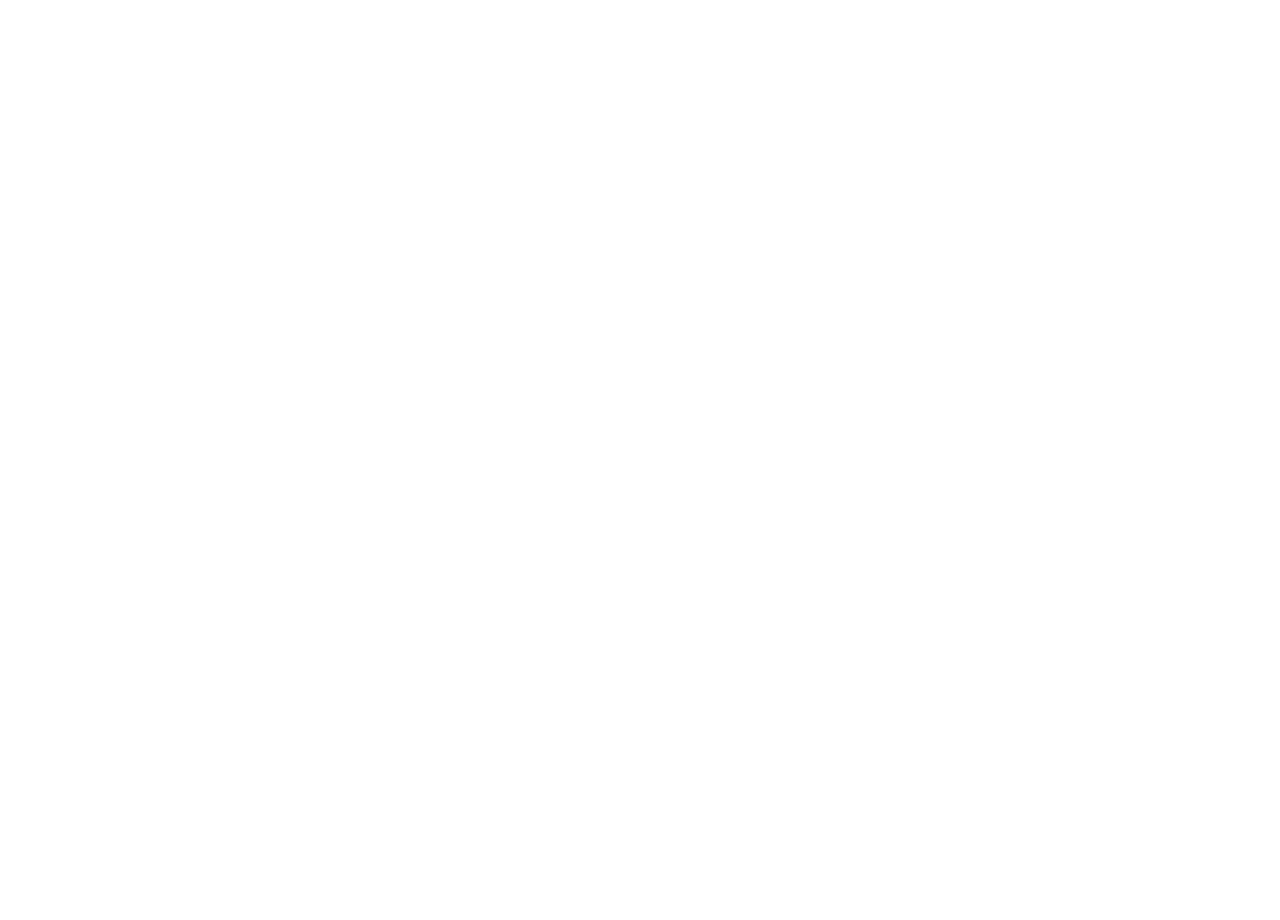
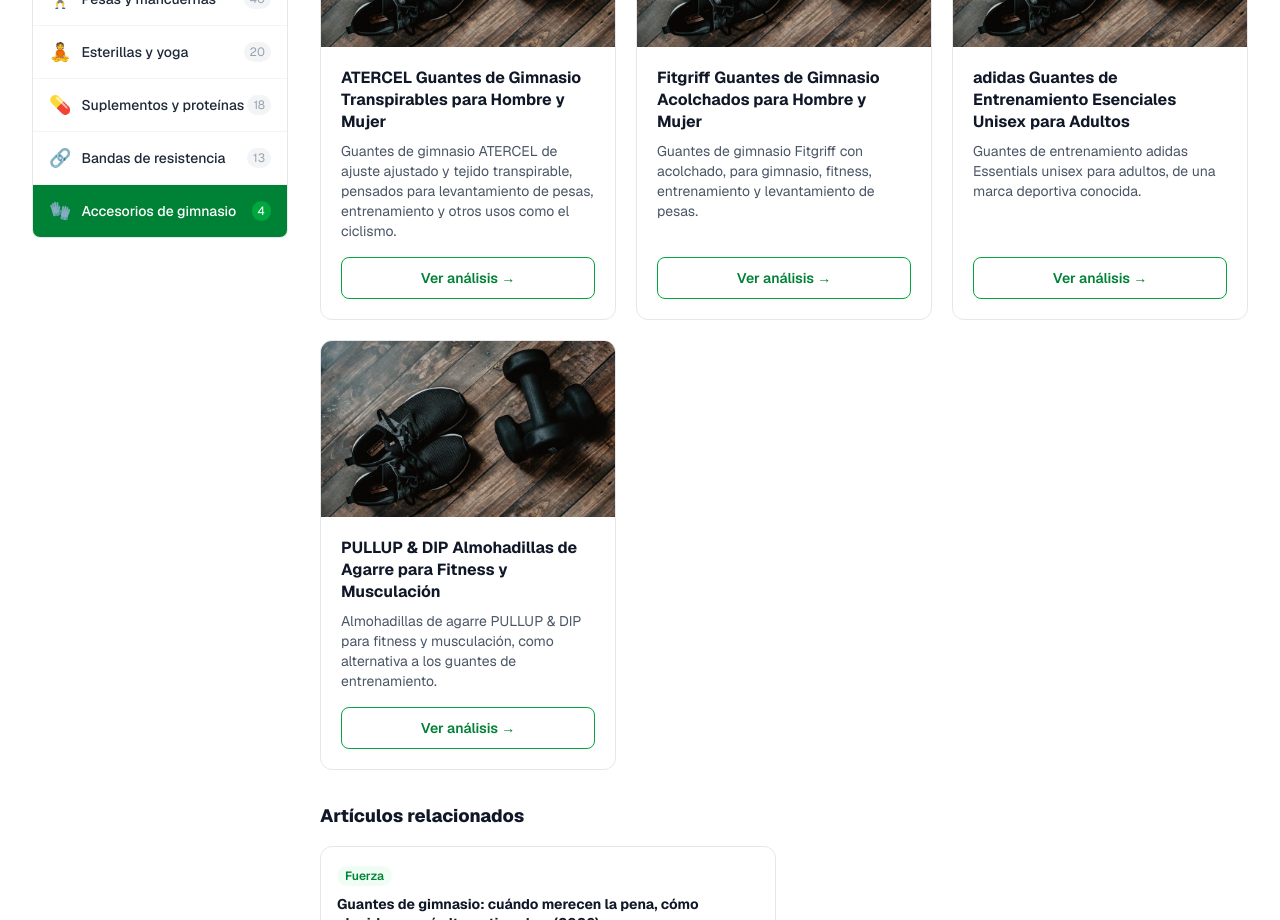
Before and after one commit to mktweb360/fitnessfacil, a Next.js app: page /tienda/accesorios-gimnasio in a window 1280 px wide. Before the commit this address had no page. Shown: the part 380-1300 px from the top of the page. Before the commit the page ends 800 px from the top, so only its background shows below. Built offline with nearby package versions, Linux system fonts and the light colour scheme.

Commit message:
aAñade categoría de accesorios de gimnasio y 4 productos de guantes y agarre
aProductos de la categoría nueva usados por el artículo de guantes de gimnasio.

```diff
--- a/data/products.ts
+++ b/data/products.ts
@@ -83,6 +83,13 @@ export const categories = [
     icon: "🔗",
     priceRange: "8€ — 25€",
   },
+{
+slug: "accesorios-gimnasio",
+name: "Accesorios de gimnasio",
+description: "Guantes, almohadillas de agarre y otros accesorios para entrenar con pesas",
+icon: "🧤",
+priceRange: "Consultar precio",
+},
 ];
 
 export const products: Product[] = [
@@ -3322,6 +3329,76 @@ export const products: Product[] = [
     image: "/images/products/domyos-set-3-minibands.jpg",
     relatedPosts: ["bandas-elasticas-musculacion-guia","entrenamiento-fuerza-casa-equipamiento-minimo"],
   },
+
+// ACCESORIOS DE GIMNASIO
+{
+slug: "atercel-guantes-gimnasio-transpirables",
+name: "ATERCEL Guantes de Gimnasio Transpirables para Hombre y Mujer",
+asin: "B07KQP1X5T",
+categorySlug: "accesorios-gimnasio",
+categoryName: "Accesorios de gimnasio",
+price: "Consultar precio",
+priceMin: 0,
+rating: 0,
+reviewCount: 0,
+shortDescription: "Guantes de gimnasio ATERCEL de ajuste ajustado y tejido transpirable, pensados para levantamiento de pesas, entrenamiento y otros usos como el ciclismo.",
+fullDescription: "Guantes de gimnasio de la marca ATERCEL para hombre y mujer. Según el fabricante, son transpirables, de ajuste ajustado y válidos para levantamiento de pesas, entrenamiento general y ciclismo. Es una opción de guante ligero para quien quiere proteger la palma de las manos sin renunciar a sentir la barra. Conviene revisar la tabla de tallas de la ficha antes de comprar, porque un guante mal ajustado pierde agarre.",
+pros: ["Pensados para hombre y mujer", "Tejido transpirable y ajuste ajustado, según el fabricante", "Uso polivalente: pesas, entrenamiento y ciclismo"],
+cons: ["No los hemos probado: la información procede del fabricante", "Conviene comprobar la talla en la ficha antes de comprar"],
+specs: { "Uso": "Levantamiento de pesas y entrenamiento", "Ajuste": "Ajustado, según el fabricante", "Público": "Hombre y mujer" },
+relatedPosts: ["guantes-gimnasio-como-elegir-alternativas", "entrenamiento-fuerza-casa-equipamiento-minimo"],
+},
+{
+slug: "fitgriff-guantes-gimnasio-acolchados",
+name: "Fitgriff Guantes de Gimnasio Acolchados para Hombre y Mujer",
+asin: "B0CFYDHGXK",
+categorySlug: "accesorios-gimnasio",
+categoryName: "Accesorios de gimnasio",
+price: "Consultar precio",
+priceMin: 0,
+rating: 0,
+reviewCount: 0,
+shortDescription: "Guantes de gimnasio Fitgriff con acolchado, para gimnasio, fitness, entrenamiento y levantamiento de pesas.",
+fullDescription: "Guantes de gimnasio de la marca Fitgriff, descritos como acolchados y pensados para hombre y mujer. Sirven para entrenamiento de fuerza, fitness y levantamiento de pesas. El acolchado es lo que los diferencia de un guante fino: reparte la presión sobre la palma, a cambio de menos sensibilidad con la barra. Es una opción razonable si lo que más molesta son las rozaduras.",
+pros: ["Acolchado en la palma, según el fabricante", "Pensados para hombre y mujer", "Pensados para fitness y levantamiento de pesas"],
+cons: ["No los hemos probado: la información procede del fabricante", "Más acolchado suele significar menos tacto con la barra"],
+specs: { "Uso": "Gimnasio, fitness y levantamiento de pesas", "Palma": "Acolchada, según el fabricante", "Público": "Hombre y mujer" },
+relatedPosts: ["guantes-gimnasio-como-elegir-alternativas", "rutina-mancuernas-casa-semana"],
+},
+{
+slug: "adidas-guantes-entrenamiento-esenciales",
+name: "adidas Guantes de Entrenamiento Esenciales Unisex para Adultos",
+asin: "B0CZ4528QG",
+categorySlug: "accesorios-gimnasio",
+categoryName: "Accesorios de gimnasio",
+price: "Consultar precio",
+priceMin: 0,
+rating: 0,
+reviewCount: 0,
+shortDescription: "Guantes de entrenamiento adidas Essentials unisex para adultos, de una marca deportiva conocida.",
+fullDescription: "Guantes de entrenamiento de la línea esencial de adidas, unisex y para adultos. Son una opción para quien prefiere una marca deportiva conocida y un guante de uso general para entrenar. Como en cualquier guante, conviene mirar la tabla de tallas del fabricante antes de elegir.",
+pros: ["Marca deportiva muy conocida", "Modelo unisex para adultos", "Pensados para entrenamiento en general"],
+cons: ["No los hemos probado: la información procede del fabricante", "Revisar la tabla de tallas antes de comprar"],
+specs: { "Uso": "Entrenamiento en general", "Público": "Unisex, adultos", "Marca": "adidas" },
+relatedPosts: ["guantes-gimnasio-como-elegir-alternativas"],
+},
+{
+slug: "pullup-dip-grip-pads-agarre-fitness",
+name: "PULLUP & DIP Almohadillas de Agarre para Fitness y Musculación",
+asin: "B0784KVSDY",
+categorySlug: "accesorios-gimnasio",
+categoryName: "Accesorios de gimnasio",
+price: "Consultar precio",
+priceMin: 0,
+rating: 0,
+reviewCount: 0,
+shortDescription: "Almohadillas de agarre PULLUP & DIP para fitness y musculación, como alternativa a los guantes de entrenamiento.",
+fullDescription: "Almohadillas de agarre de la marca PULLUP & DIP, planteadas como alternativa a los guantes de entrenamiento. En lugar de cubrir toda la mano, se colocan entre la palma y la barra para proteger la zona de presión. Pueden interesar a quien no se siente cómodo con un guante completo, sobre todo en dominadas y ejercicios de tracción.",
+pros: ["Alternativa al guante completo", "Pensadas para fitness y musculación", "Se colocan solo donde hay presión"],
+cons: ["No las hemos probado: la información procede del fabricante", "Requieren un poco de práctica para colocarlas bien"],
+specs: { "Tipo": "Almohadillas de agarre", "Uso": "Fitness, musculación y tracciones", "Marca": "PULLUP & DIP" },
+relatedPosts: ["guantes-gimnasio-como-elegir-alternativas", "primera-dominada-banda-asistencia-progresion"],
+},
 ];
 
 export function getProductsByCategory(categorySlug: string): Product[] {
```
